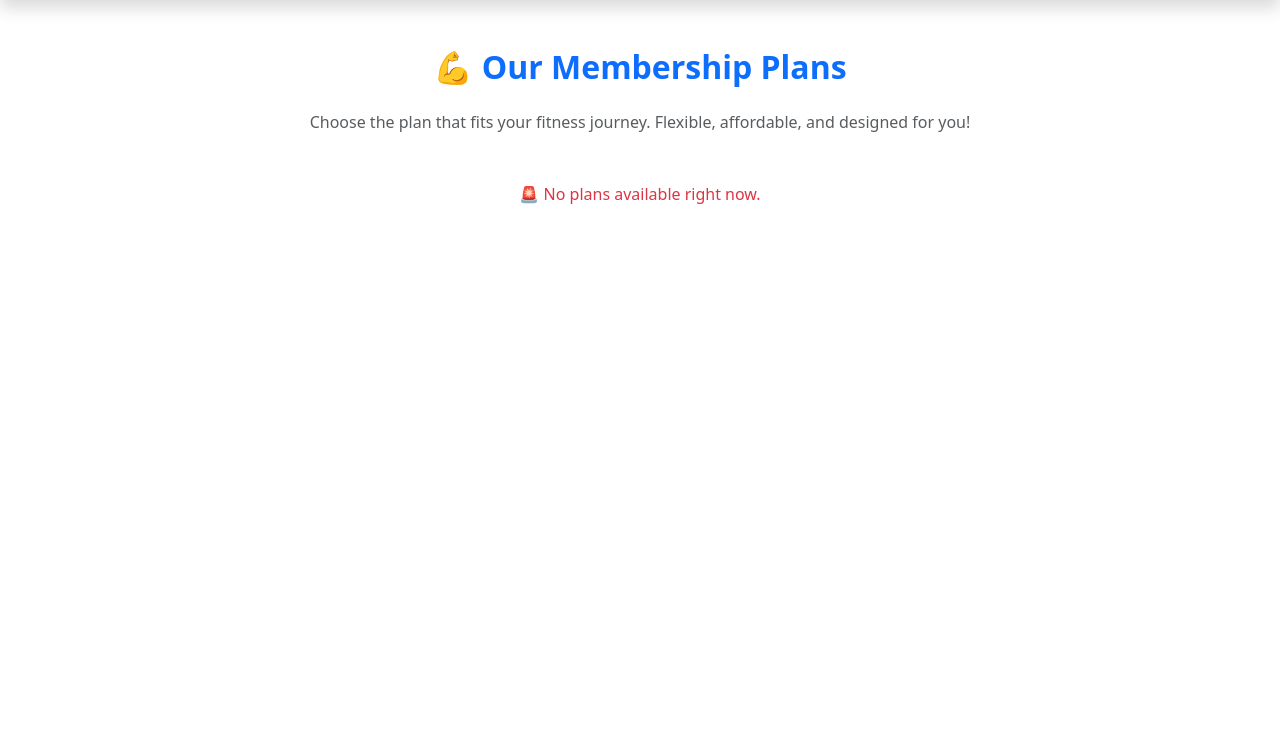
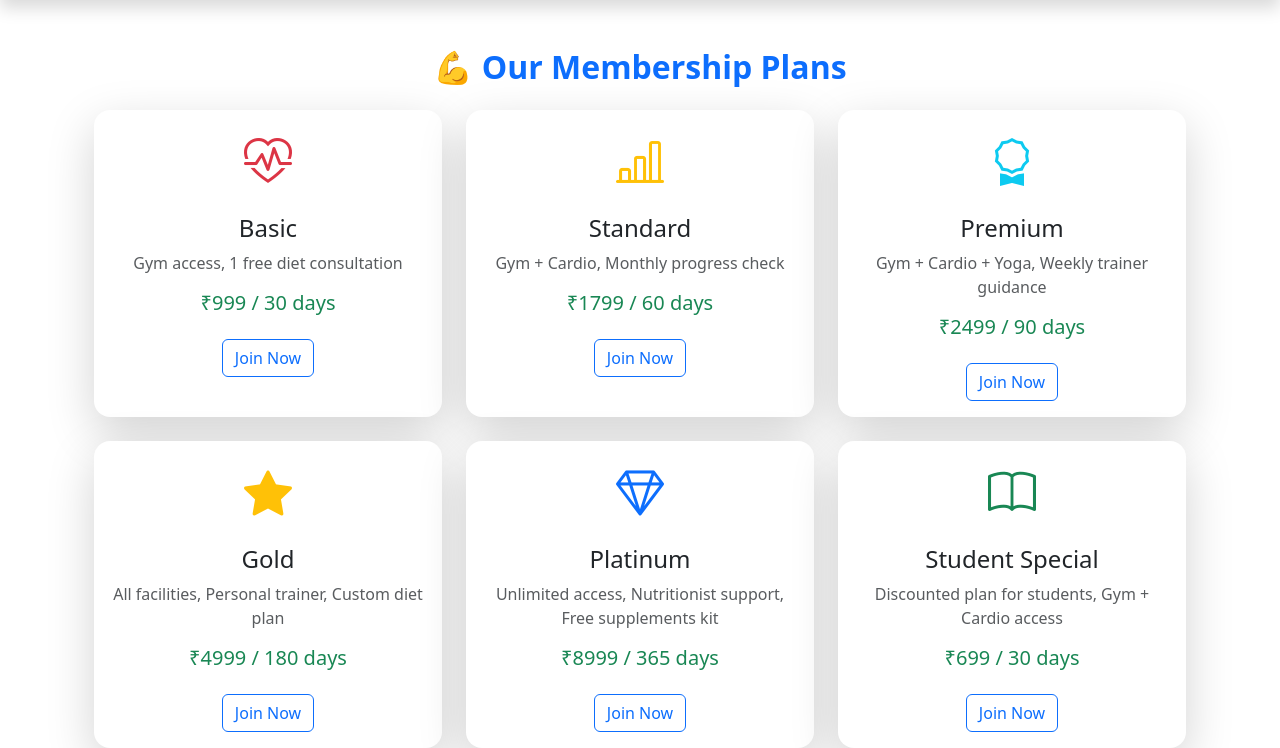
Before and after one commit to Niharika-Seth/Django, a Django app: page /plans/ in a window 1280 px wide. Shown: the part 56-804 px from the top of the page. Before the commit the page ends 260 px from the top, so only its background shows below. Run offline with Django 5.2, Linux system fonts and the light colour scheme.

Commit message:
Made changes in plan_list.html page

```diff
--- a/gymapp/templates/gymapp/plan_list.html
+++ b/gymapp/templates/gymapp/plan_list.html
@@ -3,36 +3,86 @@
 {% block content %}
 <div class="container mt-5">
     <h2 class="text-center mb-4 fw-bold text-primary">💪 Our Membership Plans</h2>
-    <p class="text-center text-muted mb-5">
-        Choose the plan that fits your fitness journey. Flexible, affordable, and designed for you!
-    </p>
+    <div class="row g-4">
 
-    <div class="row g-4">
-        {% for plan in plans %}
+        <!-- Basic Plan -->
         <div class="col-md-4">
-            <div class="card shadow-lg border-0 rounded-4 h-100 text-center hover-card">
-                <div class="card-body d-flex flex-column justify-content-center">
-                    <i class="bi bi-star-fill text-warning" style="font-size: 3rem;"></i>
-                    <h4 class="card-title mt-3 fw-bold">{{ plan.name }}</h4>
-                    <p class="text-muted">{{ plan.description }}</p>
-                    <h5 class="text-success fw-bold mb-4">₹{{ plan.price }}</h5>
-                    <a href="#" class="btn btn-outline-primary rounded-pill px-4 py-2 mt-auto">Join Now</a>
+            <div class="card shadow-lg border-0 rounded-4 h-100 text-center">
+                <div class="card-body">
+                    <i class="bi bi-heart-pulse text-danger" style="font-size: 3rem;"></i>
+                    <h4 class="card-title mt-3">Basic</h4>
+                    <p class="text-muted">Gym access, 1 free diet consultation</p>
+                    <h5 class="text-success">₹999 / 30 days</h5>
+                    <a href="{% url 'member_register' %}" class="btn btn-outline-primary mt-3">Join Now</a>
                 </div>
             </div>
         </div>
-        {% empty %}
-        <p class="text-center text-danger">🚨 No plans available right now.</p>
-        {% endfor %}
+
+        <!-- Standard Plan -->
+        <div class="col-md-4">
+            <div class="card shadow-lg border-0 rounded-4 h-100 text-center">
+                <div class="card-body">
+                    <i class="bi bi-bar-chart-line text-warning" style="font-size: 3rem;"></i>
+                    <h4 class="card-title mt-3">Standard</h4>
+                    <p class="text-muted">Gym + Cardio, Monthly progress check</p>
+                    <h5 class="text-success">₹1799 / 60 days</h5>
+                    <a href="{% url 'member_register' %}" class="btn btn-outline-primary mt-3">Join Now</a>
+                </div>
+            </div>
+        </div>
+
+        <!-- Premium Plan -->
+        <div class="col-md-4">
+            <div class="card shadow-lg border-0 rounded-4 h-100 text-center">
+                <div class="card-body">
+                    <i class="bi bi-award text-info" style="font-size: 3rem;"></i>
+                    <h4 class="card-title mt-3">Premium</h4>
+                    <p class="text-muted">Gym + Cardio + Yoga, Weekly trainer guidance</p>
+                    <h5 class="text-success">₹2499 / 90 days</h5>
+                    <a href="{% url 'member_register' %}" class="btn btn-outline-primary mt-3">Join Now</a>
+                </div>
+            </div>
+        </div>
+
+        <!-- Gold Plan -->
+        <div class="col-md-4">
+            <div class="card shadow-lg border-0 rounded-4 h-100 text-center">
+                <div class="card-body">
+                    <i class="bi bi-star-fill text-warning" style="font-size: 3rem;"></i>
+                    <h4 class="card-title mt-3">Gold</h4>
+                    <p class="text-muted">All facilities, Personal trainer, Custom diet plan</p>
+                    <h5 class="text-success">₹4999 / 180 days</h5>
+                    <a href="{% url 'member_register' %}" class="btn btn-outline-primary mt-3">Join Now</a>
+                </div>
+            </div>
+        </div>
+
+        <!-- Platinum Plan -->
+        <div class="col-md-4">
+            <div class="card shadow-lg border-0 rounded-4 h-100 text-center">
+                <div class="card-body">
+                    <i class="bi bi-gem text-primary" style="font-size: 3rem;"></i>
+                    <h4 class="card-title mt-3">Platinum</h4>
+                    <p class="text-muted">Unlimited access, Nutritionist support, Free supplements kit</p>
+                    <h5 class="text-success">₹8999 / 365 days</h5>
+                    <a href="{% url 'member_register' %}" class="btn btn-outline-primary mt-3">Join Now</a>
+                </div>
+            </div>
+        </div>
+
+        <!-- Student Special -->
+        <div class="col-md-4">
+            <div class="card shadow-lg border-0 rounded-4 h-100 text-center">
+                <div class="card-body">
+                    <i class="bi bi-book text-success" style="font-size: 3rem;"></i>
+                    <h4 class="card-title mt-3">Student Special</h4>
+                    <p class="text-muted">Discounted plan for students, Gym + Cardio access</p>
+                    <h5 class="text-success">₹699 / 30 days</h5>
+                    <a href="{% url 'member_register' %}" class="btn btn-outline-primary mt-3">Join Now</a>
+                </div>
+            </div>
+        </div>
+
     </div>
 </div>
-
-<style>
-    .hover-card {
-        transition: transform 0.3s ease, box-shadow 0.3s ease;
-    }
-    .hover-card:hover {
-        transform: translateY(-10px);
-        box-shadow: 0px 8px 20px rgba(0,0,0,0.15);
-    }
-</style>
 {% endblock %}
```
